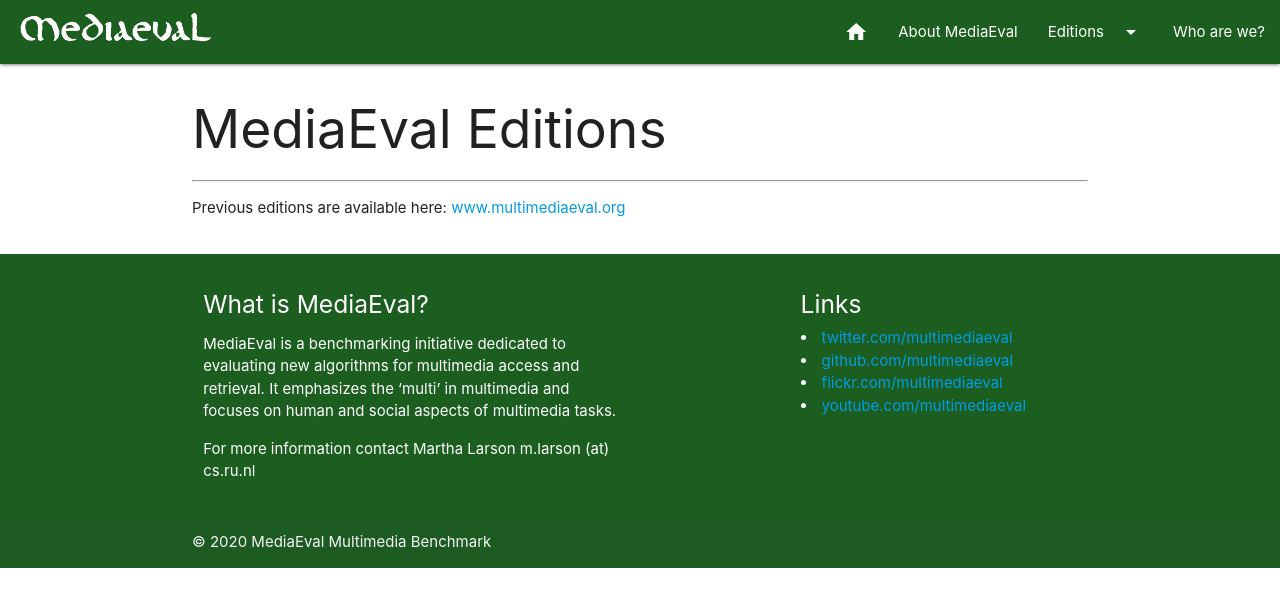
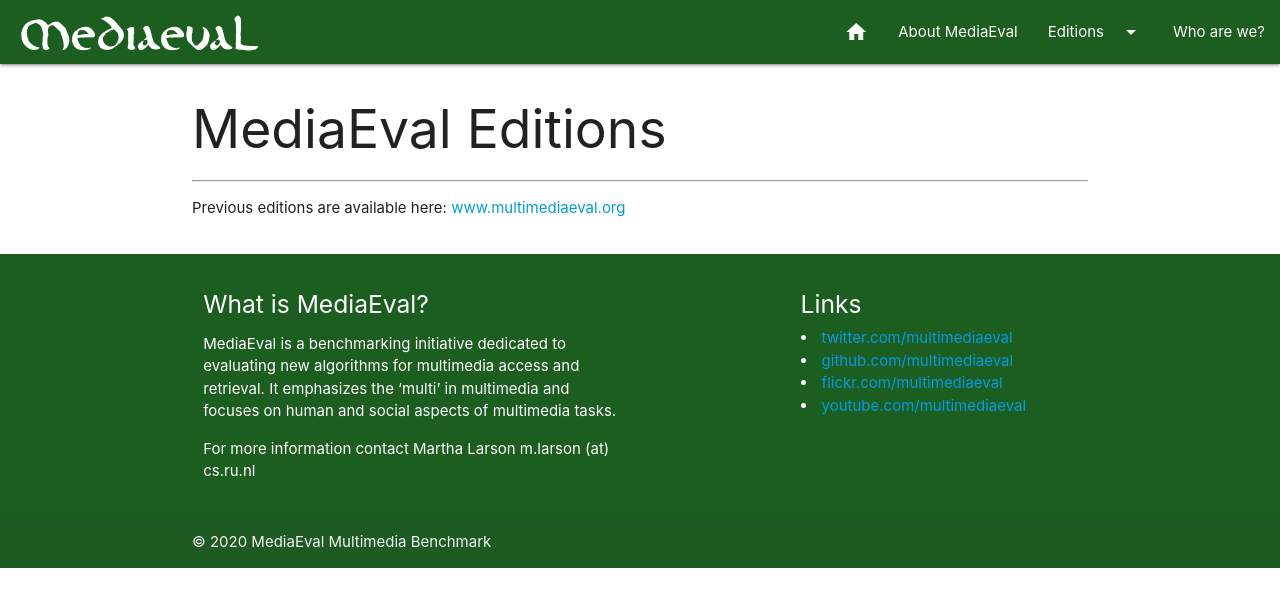
Before and after one commit to multimediaeval/multimediaeval.github.io, a Jekyll site: the page built from pages/03_editions.md, in a window 1280 px wide. Shown: the top 607 px of the page. Built offline with Jekyll 4.4.1, drawn with Linux system fonts in a browser that asks for light colours.

Commit message:
change mediaeval.png for text with new font

```diff
--- a/_includes/bs/header/_nav.html
+++ b/_includes/bs/header/_nav.html
@@ -6,7 +6,7 @@
   <nav>
     <div class="nav-wrapper green darken-4">
       <a href="/" class="brand-logo" style="padding-left: 20px">
-        <img src="{{ site.theme_settings.avatar | relative_url }}" height=30>
+        <h3 class="northumbria" style="margin-top: 20px">Mediaeval</h3>
       </a>
       <!-- Small screen definition -->
       <a href="#" data-target="mobile-nav" class="sidenav-trigger"><i class="material-icons">menu</i></a>
```
